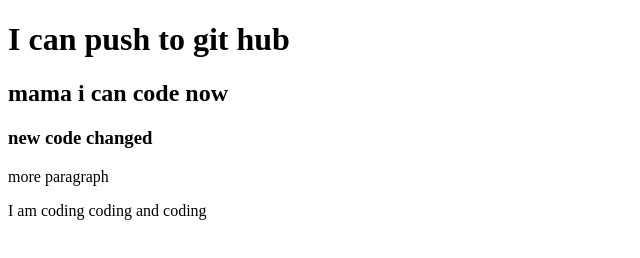
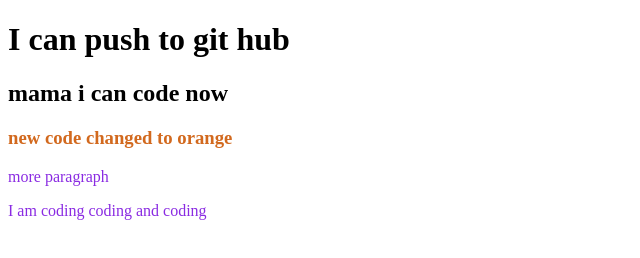
Before and after one commit to sohan101mumu/My-new-ripo, a plain HTML site: page index.html in a window 1280 px wide. Shown: the whole page, without its empty margins (0-640 px from the left). Drawn offline with Linux system fonts and the light colour scheme.

Commit message:
added orange

```diff
--- a/index.html
+++ b/index.html
@@ -5,12 +5,12 @@
     <meta http-equiv="X-UA-Compatible" content="IE=edge">
     <meta name="viewport" content="width=device-width, initial-scale=1.0">
     <title>my new git hub ripo</title>
-    <link rel="stylesheet" href="style.css">
+    <link rel="stylesheet" href="styles.css">
 </head>
 <body>
     <h1>I can push to git hub</h1>
     <h2>mama i can code now</h2>
-    <h3>new code changed</h3>
+    <h3>new code changed to orange</h3>
     <p>more paragraph</p>
     <p>I am coding coding and coding</p>
 </body>
--- a/styles.css
+++ b/styles.css
@@ -1,3 +1,6 @@
 P{
     color:blueviolet;
 }
+h3{
+    color:chocolate;
+}
```
